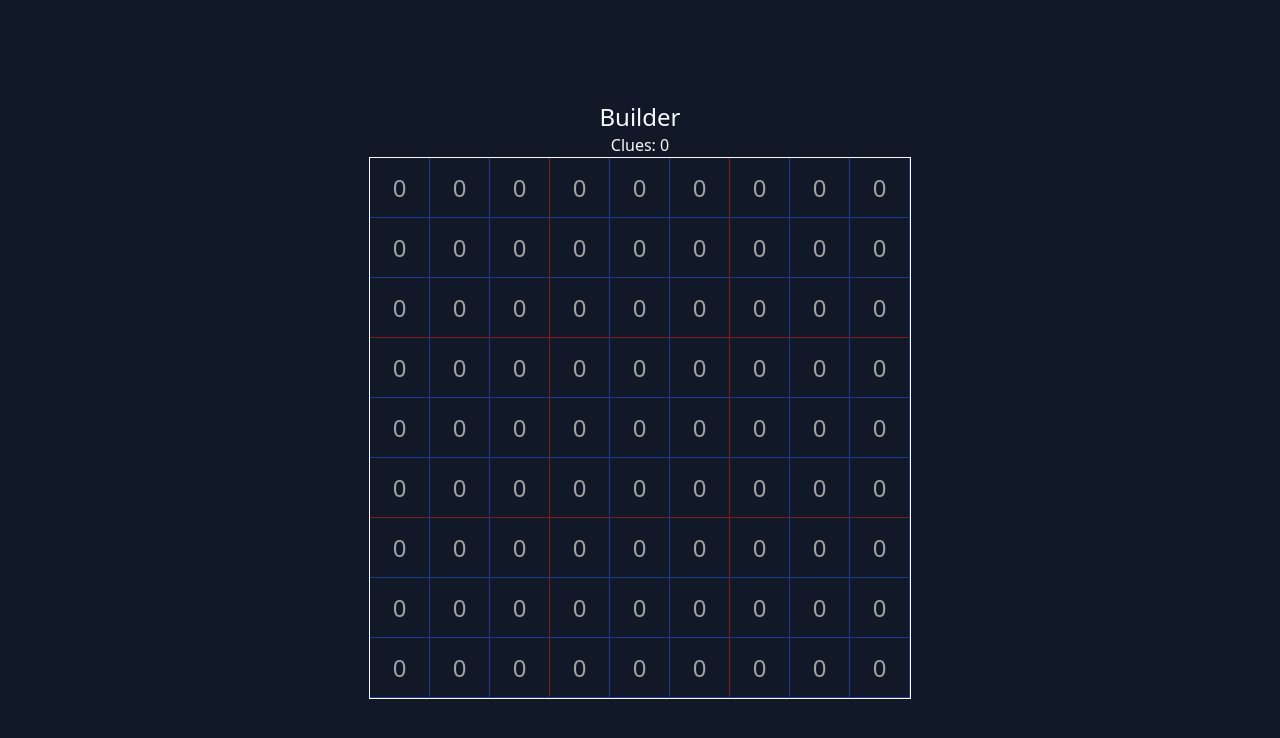
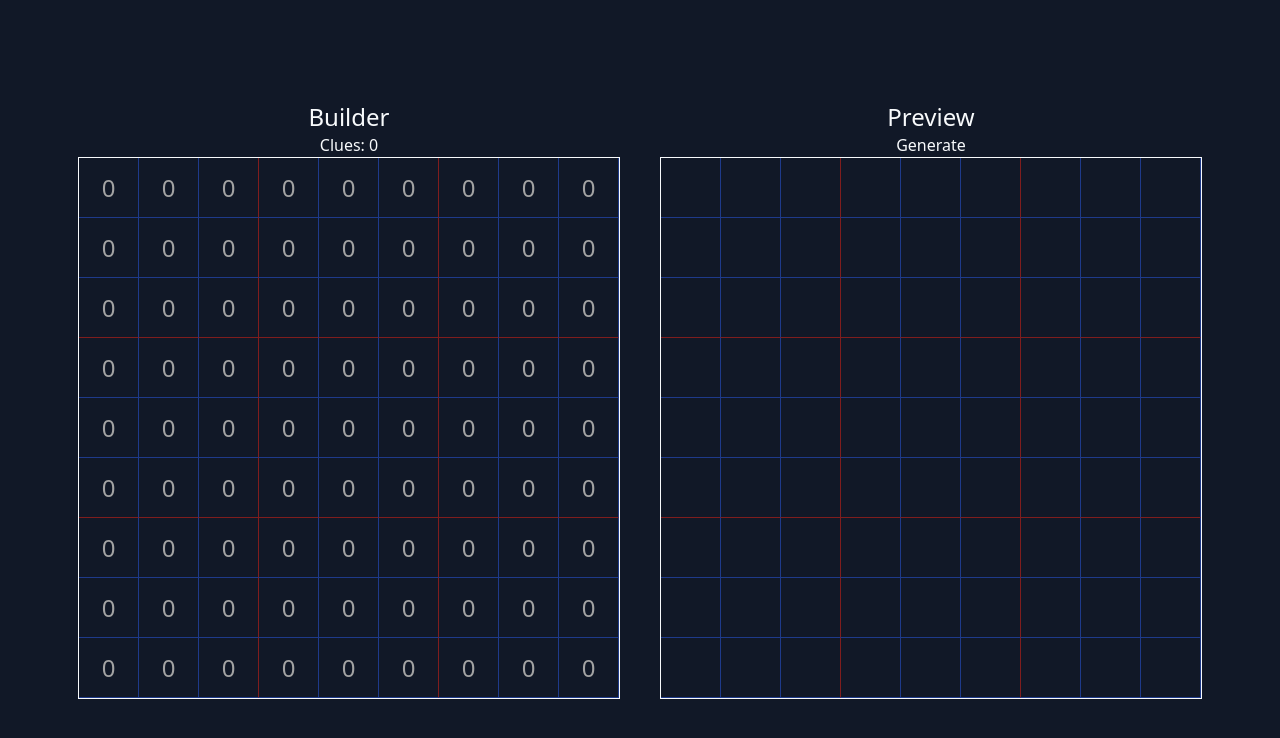
Before and after one commit to SpencerAung/dinoku, a Next.js app: page /builder in a window 1280 px wide. Shown: the top 738 px of the page. Built offline with nearby package versions, Linux system fonts and the light colour scheme.

Commit message:
Add builder preview

```diff
--- a/lib/sudoku.ts
+++ b/lib/sudoku.ts
@@ -18,6 +18,20 @@ export function generate(): Solution {
 
 
   return inPlaceTest(grid);
+}
+
+export function generateWithPattern(pattern: Grid): Grid {
+  const grid = generate().grid;
+
+  pattern.forEach((row, rowIndex) => {
+    row.forEach((value, colIndex) => {
+      if (value === 0) {
+        grid[rowIndex][colIndex] = null;
+      }
+    });
+  });
+
+  return grid;
 }
 
 export function getRandomRow(): number[] {
--- a/pages/builder.tsx
+++ b/pages/builder.tsx
@@ -2,10 +2,13 @@ import { useState } from 'react';
 import { copyGrid, getEmptyGrid } from '../lib/sudoku';
 import SudokuTable from '../components/SudokuTable';
 import classNames from 'classnames'
+import { generateWithPattern } from '../lib/sudoku';
 
 function Builder() {
-  const [grid, setGrid] = useState(getEmptyGrid());
+  const emptyGrid = getEmptyGrid();
+  const [grid, setGrid] = useState(emptyGrid);
   const [clues, setClues] = useState(0);
+  const [previewPattern, setPreviewPattern] = useState(emptyGrid);
 
   const handleOnCellClick = (x: number, [row, col]: number[]) => {
     const newGrid = copyGrid(grid);
@@ -16,7 +19,8 @@ function Builder() {
   }
 
   return (
-    <div className="flex flex-col justify-center items-center h-full min-h-screen text-slate-50">
+    <div className="flex items-center justify-center text-slate-50">
+      <div className="flex flex-col justify-center items-center h-full min-h-screen text-slate-50 mr-10">
         <h2 className=" text-2xl">Builder</h2>
         <p>Clues: {clues}</p>
         <SudokuTable grid={grid} onCellClick={handleOnCellClick}
@@ -26,8 +30,29 @@ function Builder() {
             })
           }
         />
+
+      </div>
+        <div className="flex flex-col items-center">
+        <h2 className="text-2xl">Preview</h2>
+        <button className="text-slate-50" onClick={() => setPreviewPattern(grid)}>Generate</button>
+        <Preview pattern={previewPattern} />
+        </div>
     </div>
   )
 }
 
+function Preview({
+  pattern,
+}) {
+  if (!pattern) {
+    return null;
+  }
+  const grid = generateWithPattern(pattern);
+
+
+  return (
+    <SudokuTable grid={grid} />
+  )
+}
+
 export default Builder;
```
Lines whose indentation alone changed are shown as unchanged.
